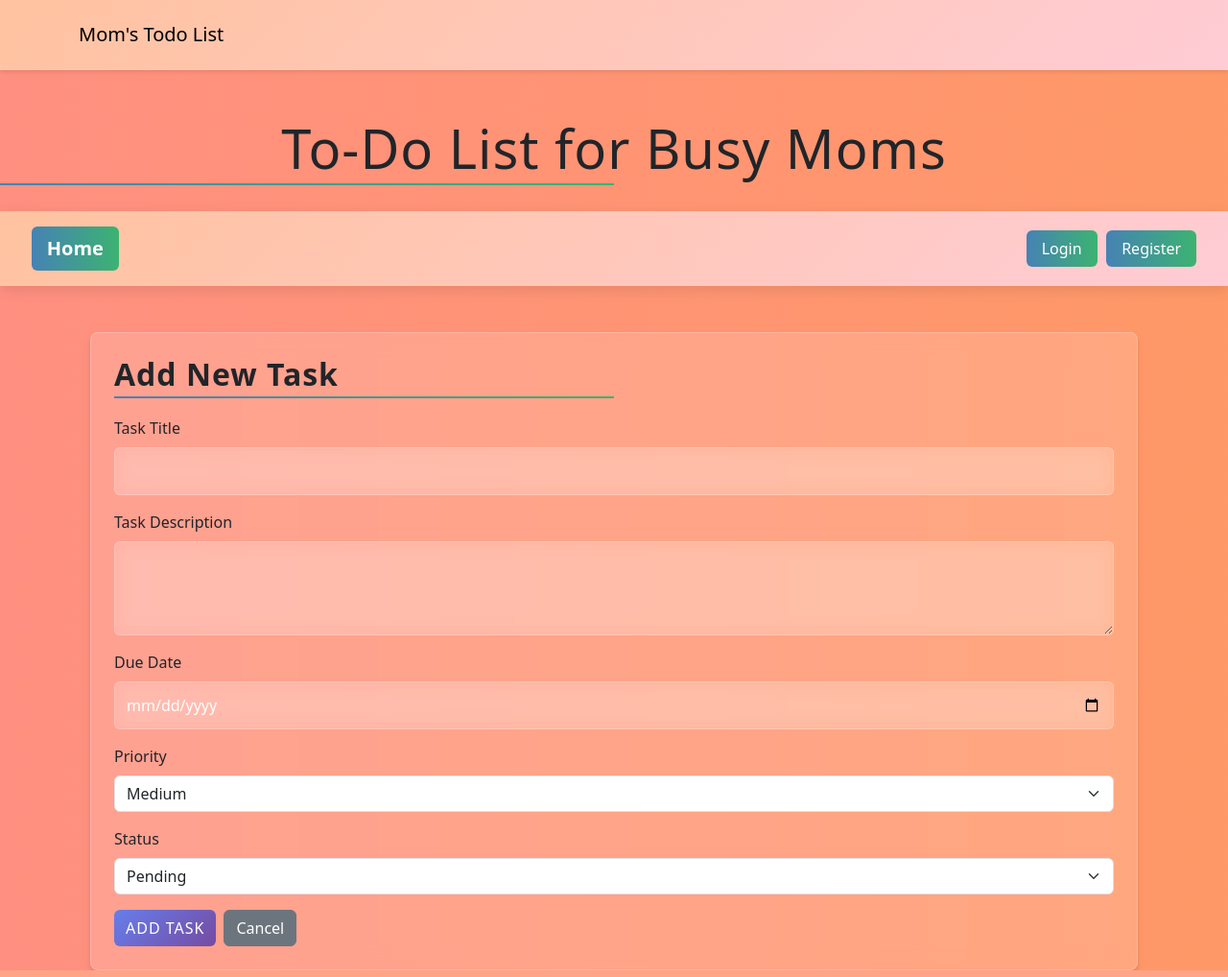
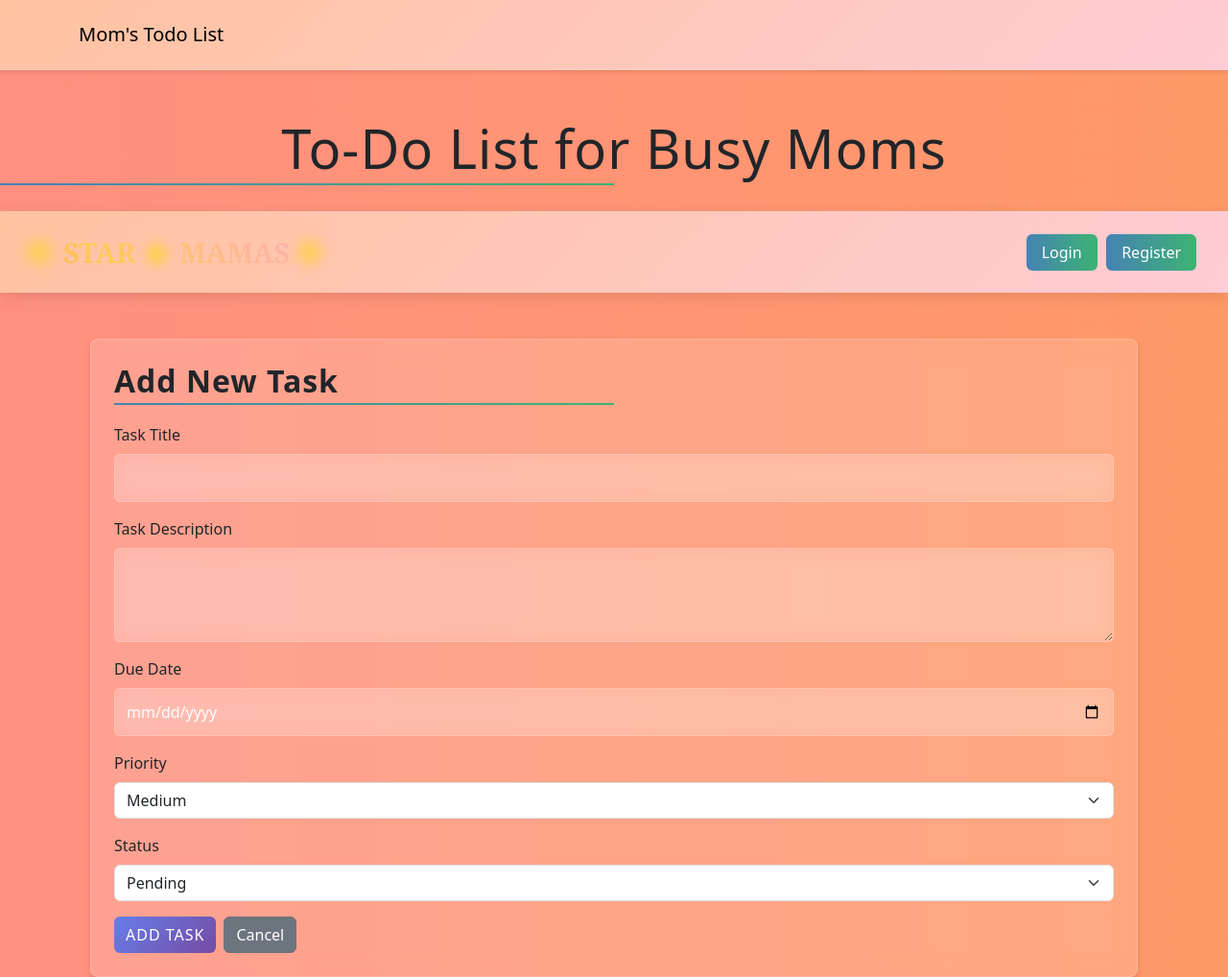
Before and after one commit to EssBuilds/starmamas, a Django app: page /add_task/ in a window 1280 px wide. Shown: the whole page at 96% size. Run offline with Django 5.2, Linux system fonts and the light colour scheme; the visitor is signed in with stand-in values (Sample User, id 1); some libraries are stand-ins or nearby versions.

Commit message:
Add animated STAR MAMAS headline with star animations as home button

```diff
--- a/templates/base.html
+++ b/templates/base.html
@@ -14,7 +14,7 @@
 <head>
     <meta charset="UTF-8">
     <meta name="viewport" content="width=device-width, initial-scale=1.0">
-    <title>Mom's Todo List</title>
+        <title>{% block head_title %}STAR MAMAS - Magical Task Management for Busy Moms{% endblock head_title %}</title>
     <link href="https://cdn.jsdelivr.net/npm/bootstrap@5.3.0/dist/css/bootstrap.min.css" rel="stylesheet">
     <style>
         /* Animated Background */
@@ -289,6 +289,118 @@
             box-shadow: 0 4px 10px rgba(0, 0, 0, 0.15);
         }
 
+        /* Star Mamas Brand Styling */
+        .star-mamas-brand {
+            font-family: 'Georgia', serif;
+            font-weight: bold;
+            font-size: 1.8rem;
+            background: linear-gradient(45deg, #ff6b6b, #feca57, #ff9ff3, #54a0ff);
+            background-size: 300% 300%;
+            -webkit-background-clip: text;
+            -webkit-text-fill-color: transparent;
+            background-clip: text;
+            animation: gradientShift 3s ease-in-out infinite;
+            text-decoration: none !important;
+            transition: all 0.3s ease;
+            position: relative;
+            display: inline-flex;
+            align-items: center;
+            gap: 0.5rem;
+        }
+
+        .star-mamas-brand:hover {
+            transform: scale(1.05);
+            filter: brightness(1.2);
+        }
+
+        /* Star Animation */
+        .star {
+            display: inline-block;
+            font-size: 1.5rem;
+            color: #ffd700;
+            animation: starTwinkle 2s ease-in-out infinite;
+            text-shadow: 0 0 10px rgba(255, 215, 0, 0.6);
+        }
+
+        .star:nth-child(2) {
+            animation-delay: 0.5s;
+        }
+
+        .star:nth-child(4) {
+            animation-delay: 1s;
+        }
+
+        .star:nth-child(6) {
+            animation-delay: 1.5s;
+        }
+
+        @keyframes starTwinkle {
+            0%, 100% {
+                transform: scale(1) rotate(0deg);
+                opacity: 1;
+            }
+            25% {
+                transform: scale(1.3) rotate(90deg);
+                opacity: 0.8;
+            }
+            50% {
+                transform: scale(1.1) rotate(180deg);
+                opacity: 1;
+            }
+            75% {
+                transform: scale(1.2) rotate(270deg);
+                opacity: 0.9;
+            }
+        }
+
+        @keyframes gradientShift {
+            0% {
+                background-position: 0% 50%;
+            }
+            50% {
+                background-position: 100% 50%;
+            }
+            100% {
+                background-position: 0% 50%;
+            }
+        }
+
+        /* Sparkle Effect */
+        .star-mamas-brand::before {
+            content: '✨';
+            position: absolute;
+            left: -30px;
+            top: -10px;
+            font-size: 1rem;
+            animation: sparkle 4s linear infinite;
+            opacity: 0;
+        }
+
+        .star-mamas-brand::after {
+            content: '✨';
+            position: absolute;
+            right: -30px;
+            bottom: -10px;
+            font-size: 0.8rem;
+            animation: sparkle 4s linear infinite 2s;
+            opacity: 0;
+        }
+
+        @keyframes sparkle {
+            0%, 100% {
+                opacity: 0;
+                transform: scale(0) rotate(0deg);
+            }
+            10%, 90% {
+                opacity: 1;
+                transform: scale(1) rotate(180deg);
+            }
+            50% {
+                opacity: 0.5;
+                transform: scale(1.2) rotate(360deg);
+            }
+        }
+
         /* Navbar Brand Special Styling */
         .navbar-brand.nav-btn {
             font-size: 1.25rem;
@@ -304,6 +416,25 @@
                 display: block;
                 margin: 0.5rem 0;
                 text-align: center;
+            }
+
+            .star-mamas-brand {
+                font-size: 1.4rem;
+            }
+
+            .star {
+                font-size: 1.2rem;
+            }
+        }
+
+        @media (max-width: 480px) {
+            .star-mamas-brand {
+                font-size: 1.2rem;
+                gap: 0.3rem;
+            }
+
+            .star {
+                font-size: 1rem;
             }
         }
 
@@ -388,7 +519,13 @@
         <!-- Updated Navigation Bar -->
         <nav class="navbar navbar-expand-lg">
             <div class="container-fluid">
-                <a class="navbar-brand nav-btn" href="{% url 'todo:home' %}">Home</a>
+                <a class="navbar-brand star-mamas-brand" href="{% url 'todo:home' %}">
+                    <span class="star">⭐</span>
+                    STAR
+                    <span class="star">⭐</span>
+                    MAMAS
+                    <span class="star">⭐</span>
+                </a>
                 <button class="navbar-toggler" type="button" data-bs-toggle="collapse" data-bs-target="#navbarNav">
                     <span class="navbar-toggler-icon"></span>
                 </button>
```
